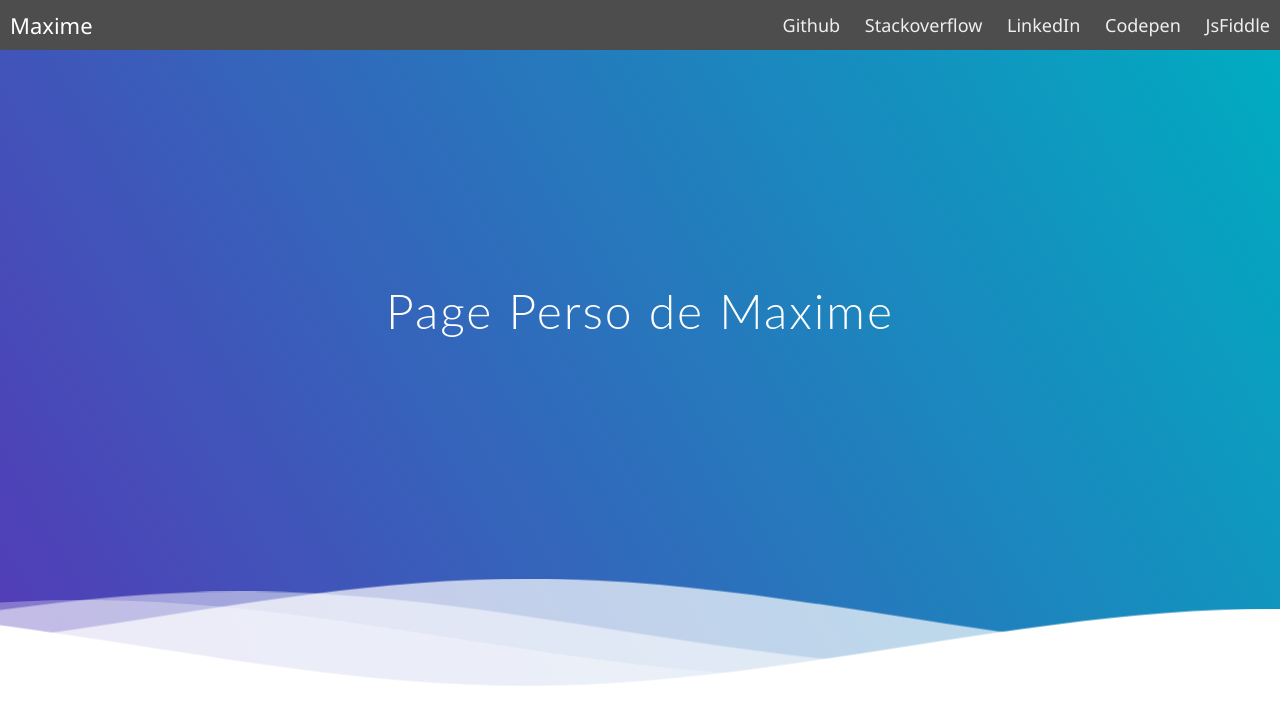
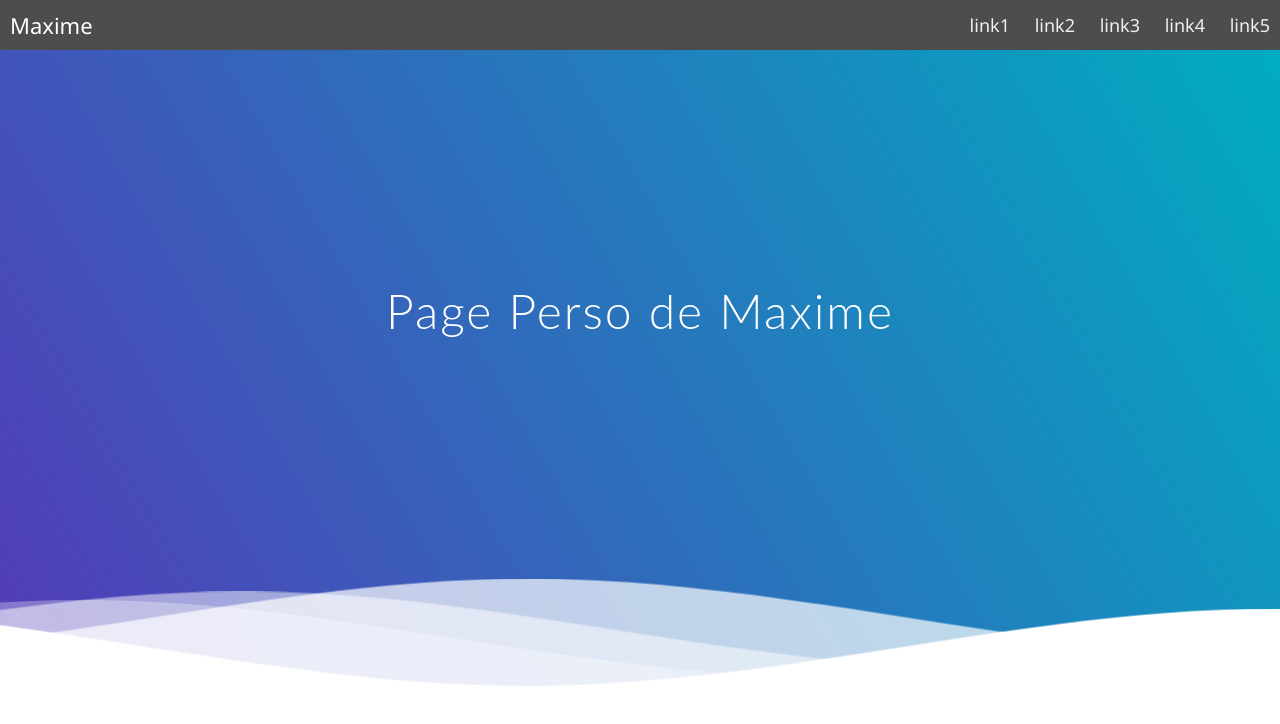
Before and after one commit to Maxouxou77/maxime, a plain HTML site: page index.html in a window 1280 px wide. Drawn offline with Linux system fonts and the light colour scheme.

Commit message:
Update index.html

```diff
--- a/index.html
+++ b/index.html
@@ -22,11 +22,11 @@
       </div>
 
       <div class="nav-links">
-        <a href="//github.io/jo_geek" target="_blank">Github</a>
-        <a href="http://stackoverflow.com/users/4084003/" target="_blank">Stackoverflow</a>
-        <a href="https://in.linkedin.com/in/jonesvinothjoseph" target="_blank">LinkedIn</a>
-        <a href="https://codepen.io/jo_Geek/" target="_blank">Codepen</a>
-        <a href="https://jsfiddle.net/user/jo_Geek/" target="_blank">JsFiddle</a>
+        <a href="" target="_blank">link1</a>
+        <a href="" target="_blank">link2</a>
+        <a href="" target="_blank">link3</a>
+        <a href="" target="_blank">link4</a>
+        <a href="" target="_blank">link5</a>
       </div>
     </div>
 
```
